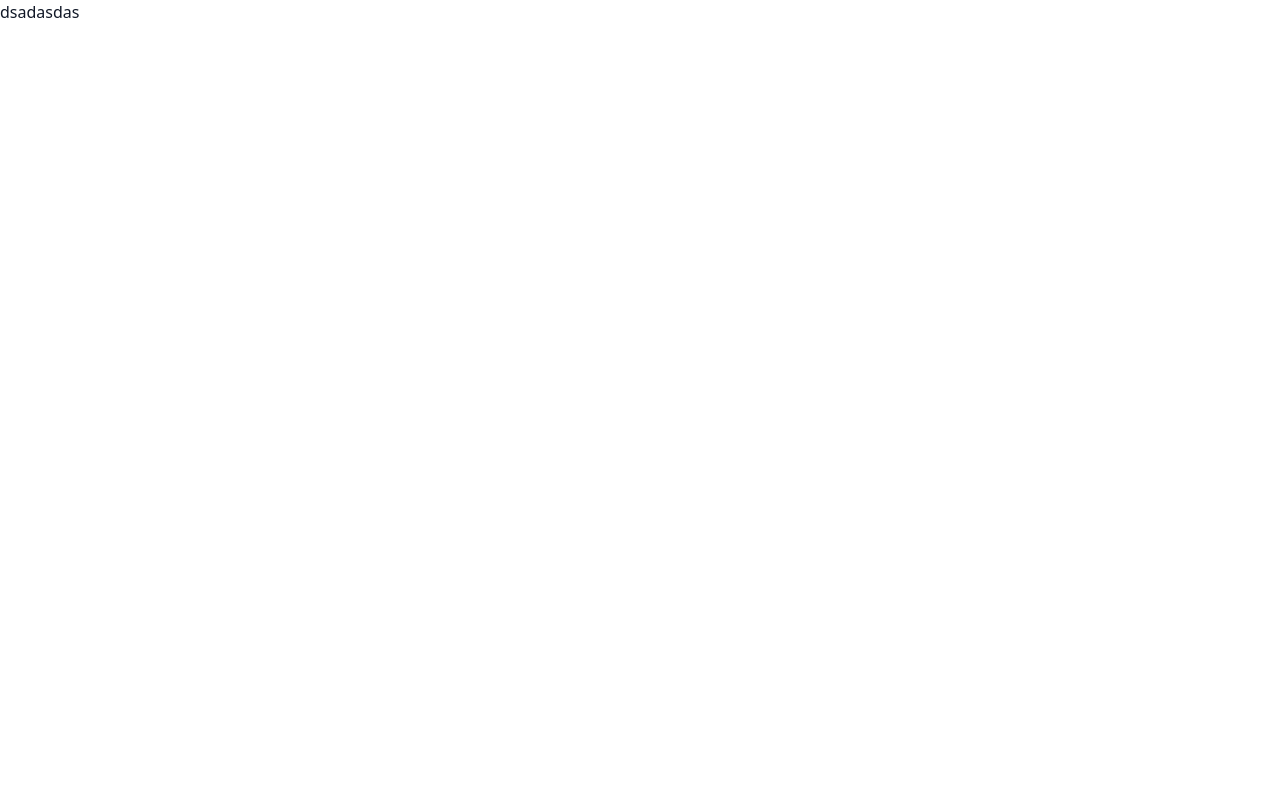
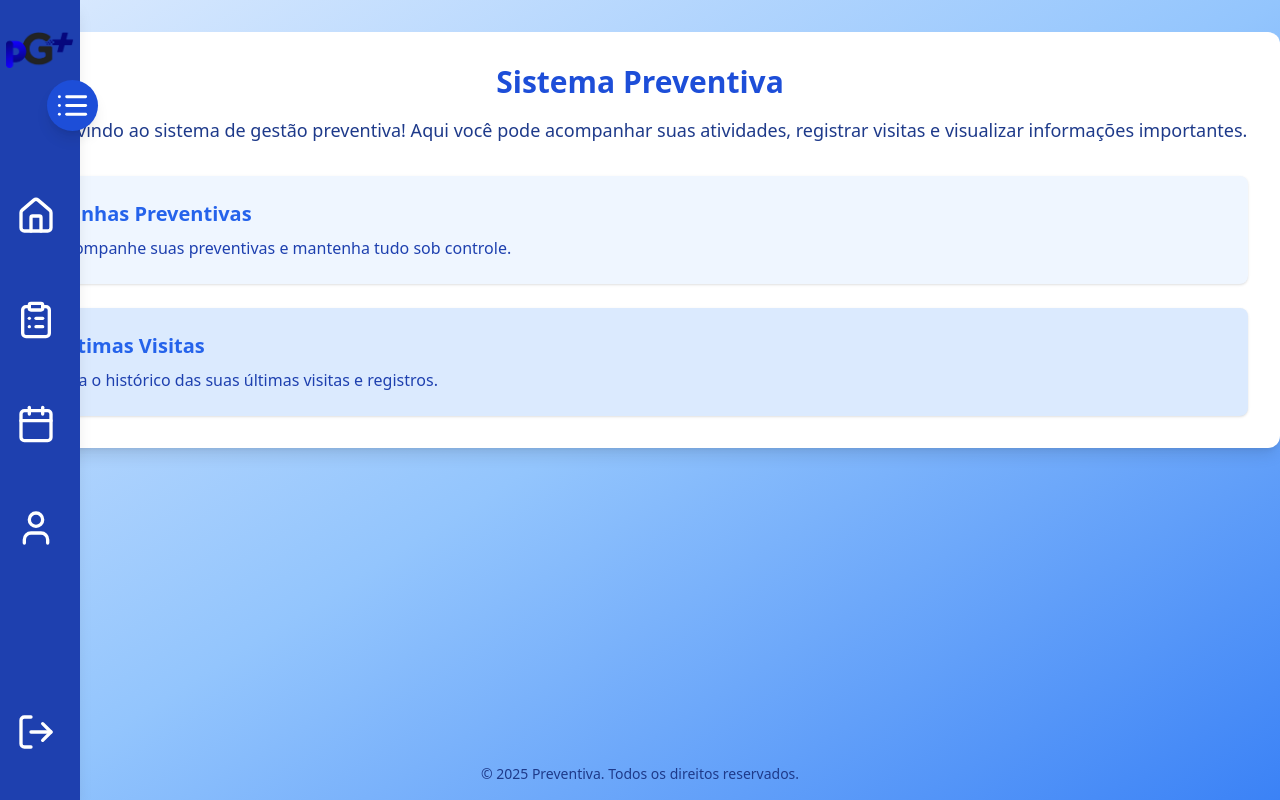
Before and after one commit to barbrete/frontend-sistema-preventiva, a Next.js app: page /pagina_principal in a window 1280 px wide. Built offline with nearby package versions, Linux system fonts and the light colour scheme; no server answers.

Commit message:
Estrutura inicial do menu, página principal e do header

```diff
--- a/package.json
+++ b/package.json
@@ -11,6 +11,7 @@
     "@types/react-dom": "^19.1.6",
     "axios": "^1.10.0",
     "js-cookie": "^3.0.5",
+    "lucide-react": "^0.525.0",
     "next": "^15.3.5",
     "react": "^19.1.0",
     "react-dom": "^19.1.0",
--- a/src/app/pagina_principal/page.tsx
+++ b/src/app/pagina_principal/page.tsx
@@ -1,13 +1,33 @@
-"Use Client"
+"use client"
 import Header from "@/components/Header";
+import Menu from "@/components/Menu";
 import React from "react";
 
 export default function PaginaPrincipal(){
 
     return (
-        <div className="">
-            <Header/>
-            <p>dsadasdas</p>
+        <div className="min-h-screen bg-gradient-to-br from-blue-100 via-blue-300 to-blue-500 flex flex-col items-center">
+      <Menu/>
+      <Header />
+      <main className="w-full bg-white rounded-xl shadow-lg mt-8 p-8 flex flex-col items-center">
+        <h1 className="text-3xl font-bold text-blue-700 mb-4">Sistema Preventiva</h1>
+        <p className="text-lg text-blue-900 mb-8 text-center">
+          Bem-vindo ao sistema de gestão preventiva! Aqui você pode acompanhar suas atividades, registrar visitas e visualizar informações importantes.
+        </p>
+        <div className="w-full flex flex-col gap-6">
+          <section className="bg-blue-50 rounded-lg p-6 shadow">
+            <h2 className="text-xl font-semibold text-blue-600 mb-2">Minhas Preventivas</h2>
+            <p className="text-blue-800">Acompanhe suas preventivas e mantenha tudo sob controle.</p>
+          </section>
+          <section className="bg-blue-100 rounded-lg p-6 shadow">
+            <h2 className="text-xl font-semibold text-blue-600 mb-2">Últimas Visitas</h2>
+            <p className="text-blue-800">Veja o histórico das suas últimas visitas e registros.</p>
+          </section>
         </div>
+      </main>
+      <footer className="mt-auto py-4 text-blue-900 text-sm">
+        &copy; {new Date().getFullYear()} Preventiva. Todos os direitos reservados.
+      </footer>
+    </div>
     );
 }
--- a/src/components/Header.tsx
+++ b/src/components/Header.tsx
@@ -1,17 +1,36 @@
-"Use Client"
-
-import { getUserInfoFromCookie } from "@/utils/Cookies";
+"use client"
+import { getUsuario } from "@/services/auth";
+import { getUltimaVisita, salvarAcesso } from "@/utils/Horario";
+import { Usuario } from "@/utils/Interfaces";
+import React, { useEffect, useState } from "react";
 
 export default function Header() {
-  const userInfo = getUserInfoFromCookie();
+const [userInfo, setUserInfo] = useState<Usuario | null>(null);  useEffect(() => {
+  getUsuario()
+    .then((user: any) => {
+      console.log("Usuário retornado:", user);
+      setUserInfo(user.usuario as Usuario);
+    })
+    .catch((err) => {
+      console.error("Erro ao buscar usuário:", err);
+      setUserInfo(null);
+    });
+}, []);
 
-  if (!userInfo) return null;
+  if (!userInfo) return;
+  salvarAcesso();
+  const ultimaVisita = getUltimaVisita();
 
   return (
     <div className="max-h-xl w-full mx-auto bg-gray-300 shadow-md p-6">
+      <div>
       <p>Bem Vindo {userInfo.nome}!</p>
-      <p>Tipo: {userInfo.tipo}</p>
-      <p>Data: {userInfo.hoje}</p>
+      <p>{userInfo.email}</p>
+      </div>
+
+      <div>
+        <p>{ultimaVisita}</p>
+      </div>
     </div>
   );
 }
--- a/src/components/Menu.tsx
+++ b/src/components/Menu.tsx
@@ -0,0 +1,95 @@
+"use client";
+import React, { useState } from "react";
+import Link from "next/link";
+import { Home, ClipboardList, Calendar, User, PanelRightOpen, List, LogOut } from "lucide-react";
+
+export default function Menu() {
+    const [open, setOpen] = useState(false);
+
+    return (
+        <nav
+            className={`fixed top-0 left-0 h-full bg-blue-800 text-white shadow-lg z-40 transition-all duration-300
+                ${open ? "w-80 md:w-64 sm:w-45 " : "w-20 md:w-20 sm:w-16"}
+                flex flex-col`}
+        >
+
+            <div className="mx-auto flex justify-center items-center mt-8 mb-20 gap-5 md:gap-4 sm:gap-3 ">
+                <Link href="/pagina_principal">
+                <img
+                    src="/menu/logo.png"
+                    alt="Logo Preventiva"
+                    className="h-10 md:h-9 sm:h-8 w-auto"
+                />
+                </Link>
+            </div>
+
+            <button
+                className={`absolute ${open ? "right-[-18px]" : "right-[-18px]"} top-20
+              bg-blue-700 text-white rounded-full p-2 shadow-lg focus:outline-none transition-all duration-300 z-50`}
+                onClick={() => setOpen(!open)}
+                style={{ transition: "right 0.3s" }}
+            >
+                {open ? <PanelRightOpen size={35} /> : <List size={35} />}
+            </button>
+
+            <div className={open ? "h-1" : "h-1"} />
+
+            <ul className="flex flex-col gap-8 pl-2">
+<div>
+                {open ? (<p className="pl-4">Principal</p>) : (<div className="h-7"/>)}
+
+                <li className="hover:bg-white transition-colors py-4 hover:text-blue-800">
+                    <Link
+                        href="/pagina_principal"
+                        className="flex items-center gap-10 font-semibold text-2xl pl-2"
+                    >
+                        <Home size={40} className="" />
+                        {open && <span>Início</span>}
+                    </Link>
+                </li>
+                </div>
+                <li className="hover:bg-white transition-colors py-4 hover:text-blue-800">
+                    <Link
+                        href="/preventivas"
+                        className="flex items-center gap-10 font-semibold text-2xl pl-2"
+                    >
+                        <ClipboardList size={40} />
+                        {open && <span>Preventivas</span>}
+                    </Link>
+                </li>
+                <li className="hover:bg-white transition-colors py-4 hover:text-blue-800">
+                    <Link
+                        href="/visitas"
+                        className="flex items-center gap-10 font-semibold text-2xl pl-2"
+                    >
+                        <Calendar size={40} />
+                        {open && <span>Visitas</span>}
+                    </Link>
+                </li>
+                <li className="hover:bg-white transition-colors py-4 hover:text-blue-800">
+                    <Link
+                        href="/perfil"
+                        className="flex items-center gap-10  font-semibold text-2xl pl-2"
+                    >
+                        <User size={40} />
+                        {open && <span>Perfil</span>}
+                    </Link>
+                </li>
+
+                <div className="mt-20">
+                    {open ? (<p className="pl-3">Conta</p>) : (<div className=" h-5" />)}
+
+                    <li className="hover:bg-white transition-colors py-4 hover:text-blue-800">
+                        <Link
+                            href="/perfil"
+                            className="flex items-center gap-10  font-semibold text-2xl pl-2"
+                        >
+                            <LogOut size={40} />
+                            {open && <span>Sair</span>}
+                        </Link>
+                    </li>
+                </div>
+            </ul>
+        </nav>
+    );
+}
--- a/src/services/auth.ts
+++ b/src/services/auth.ts
@@ -1,4 +1,5 @@
 import api, { axios } from "@/utils/axios";
+import {Usuario} from "@/utils/Interfaces"
 
 export async function login(email: string, senha: string) {
   const response = await api.post("/auth/login", { email, senha});
@@ -10,3 +11,8 @@ export async function register(email: string, nome: string, senha: string) {
   const response = await api.post("/auth/register", { email, nome, senha, tipo });
   return response.data;
 }
+
+export async function getUsuario() {
+  const response = await api.get("auth/usuario", { withCredentials: true });
+  return response.data;
+}
--- a/src/utils/Cookies.ts
+++ /dev/null
@@ -1,16 +0,0 @@
-import Cookies from "js-cookie";
-
-export function getUserInfoFromCookie() {
-  const userCookie = Cookies.get("usuario");
-  if (!userCookie) return null;
-
-  try {
-    const decoded = decodeURIComponent(userCookie);
-    const user = JSON.parse(decoded);
-    const { nome, email, tipo } = user;
-    const hoje = new Date().toLocaleDateString("pt-BR");
-    return { nome, email, tipo, hoje };
-  } catch {
-    return null;
-  }
-}
--- /dev/null
+++ b/src/utils/Horario.ts
@@ -0,0 +1,8 @@
+export function salvarAcesso() {
+  const agora = new Date().toISOString();
+  localStorage.setItem("ultimaVisita", agora);
+}
+
+export function getUltimaVisita(): string | null {
+  return localStorage.getItem("ultimaVisita");
+}
--- a/src/utils/axios.ts
+++ b/src/utils/axios.ts
@@ -1,7 +1,7 @@
 import axios from 'axios';
 
 const api = axios.create({
-    baseURL: 'https://preventiva-giga-ecf795263aac.herokuapp.com/', // URL base do back-end
+    baseURL: 'http://localhost:3000/', // URL base do back-end
     headers: {
         'Content-Type': 'application/json',
     },
@@ -9,8 +9,8 @@ const api = axios.create({
 });
 
 const apiUpload = axios.create({
-    baseURL: 'https://preventiva-giga-ecf795263aac.herokuapp.com/',
+    baseURL: 'http://localhost:3000/',
 });
 
-export { axios, apiUpload }; // Exporta o axios base para uso de isAxiosError
+export { axios, apiUpload };
 export default api;
```
Also changed, not shown: public/menu/logo.png (added), 1 other file (tests, documents, lock files or other folders).
